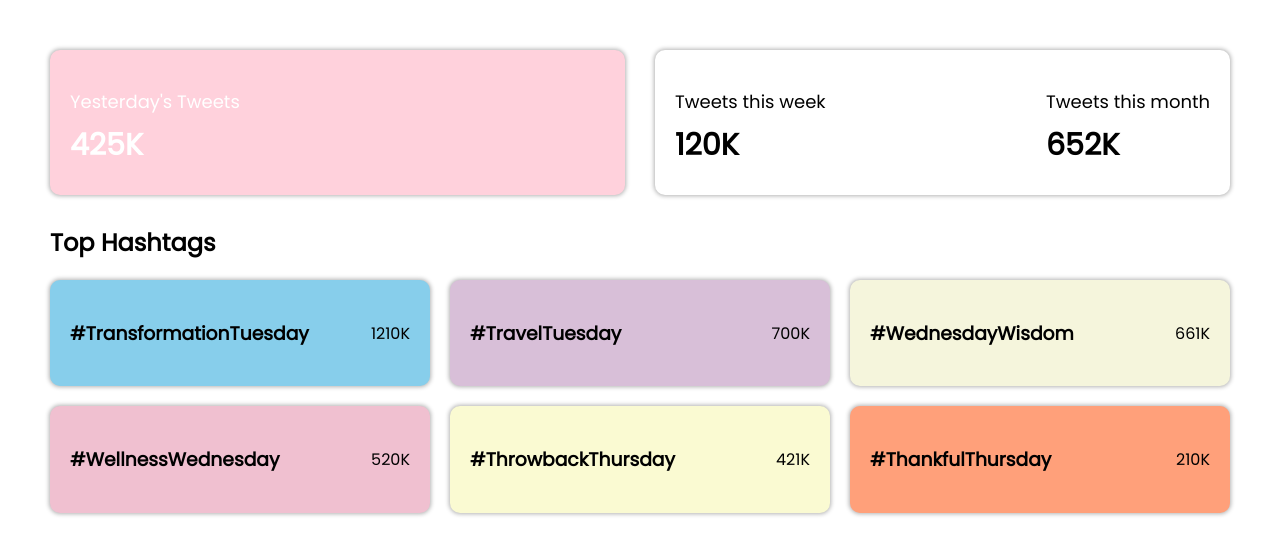
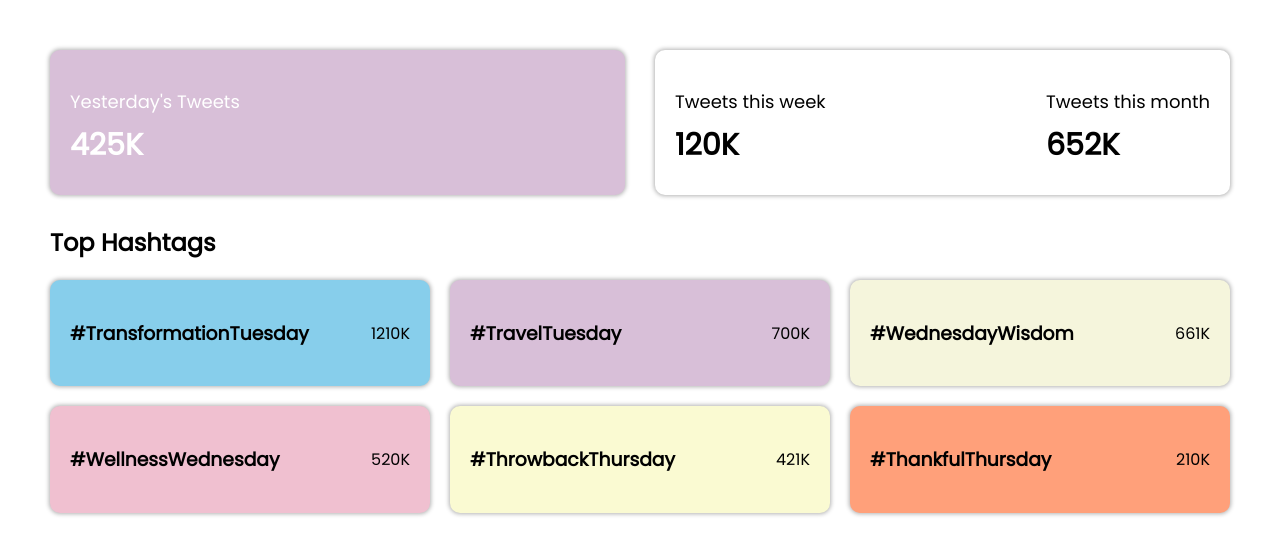
Before and after one commit to MeriemBenIsmail/Reddit-BigData, a React (Create React App) app: page /batch-view in a window 1280 px wide. Shown: the top 554 px of the page. Built offline with nearby package versions, Linux system fonts and the light colour scheme.

Commit message:
batch view completed

```diff
--- a/src/components/BatchViewContainer/BatchViewContainer.module.css
+++ b/src/components/BatchViewContainer/BatchViewContainer.module.css
@@ -2,6 +2,9 @@
 .batchWrapper {
     padding: 50px 50px;
     font-family: 'Poppins';
+    display: flex;
+    flex-direction: column;
+    justify-content:center;
 
 }
 .batchContainer {
@@ -12,7 +15,7 @@
   gap: 30px;
 }
 .tweetsNbr {
-  background-color: #ffd1dc;
+  background-color: rgb(216, 191, 216);
   padding: 20px;
   border-radius: 10px;
   box-shadow: 0 0 4px 1px rgba(0, 0, 0, 0.3);
```
